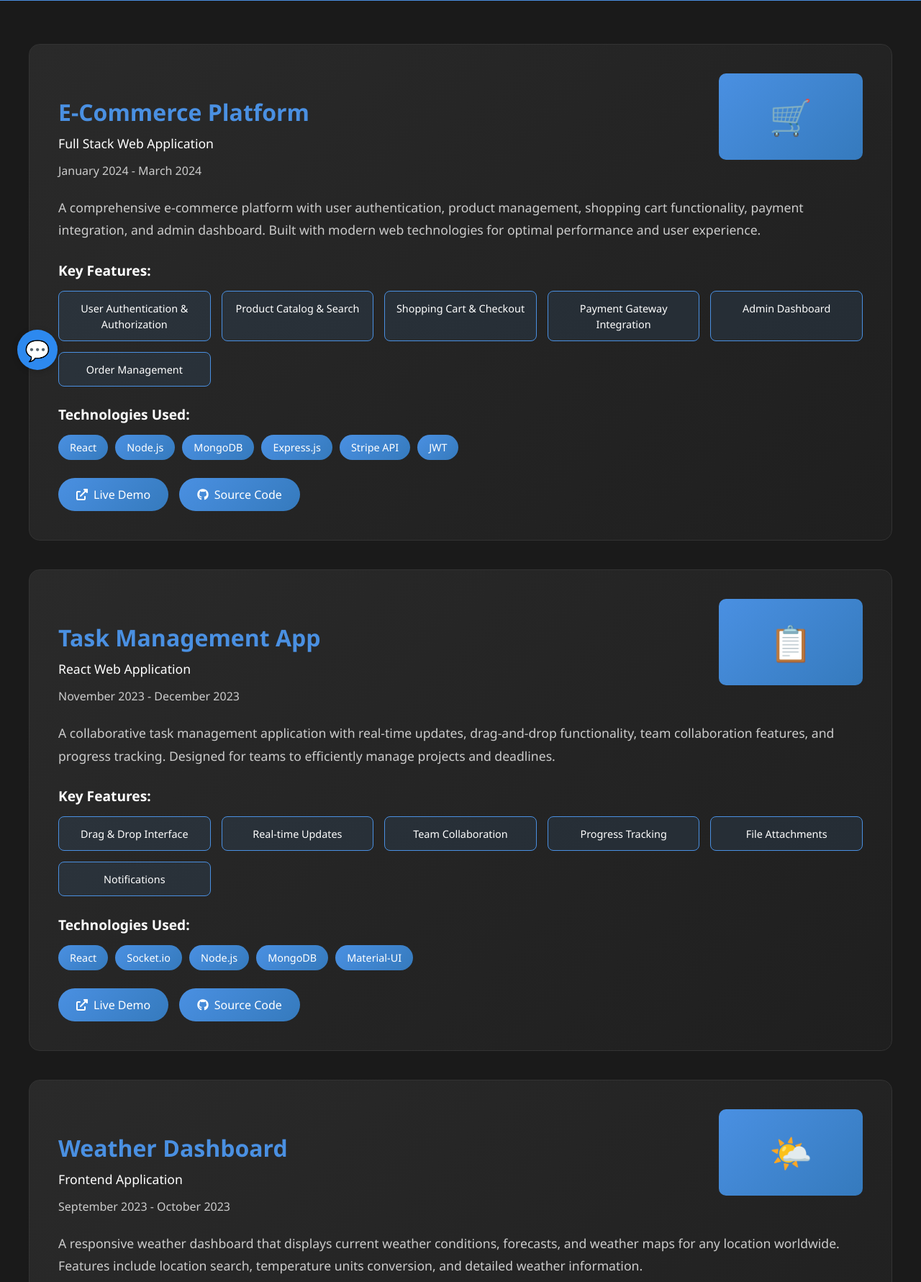
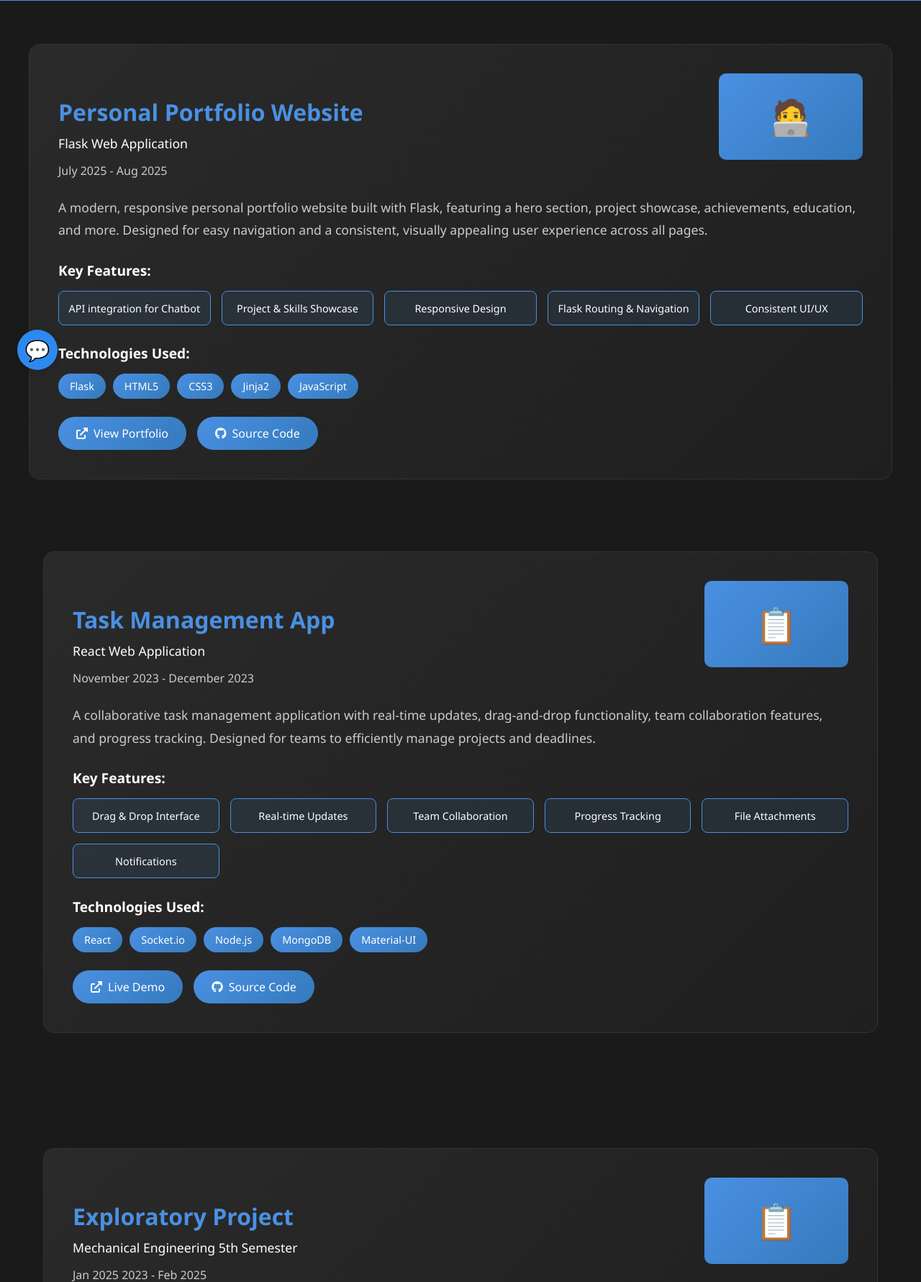
Before and after one commit to Rish1709/MyPortfolio, a Flask app: page /projects in a window 1280 px wide. Shown: the part 262-2043 px from the top of the page at 72% size. Run offline with Flask 3, Linux system fonts and the light colour scheme.

Commit message:
Update projects.html
Updated projects

```diff
--- a/templates/projects.html
+++ b/templates/projects.html
@@ -235,64 +235,52 @@
     </div>
 
     <div class="projects-section">
+        <!-- Portfolio Website Project Entry -->
         <div class="project-item">
             <div class="project-header">
                 <div class="project-info">
-                    <h3>E-Commerce Platform</h3>
-                    <div class="category">Full Stack Web Application</div>
-                    <div class="duration">January 2024 - March 2024</div>
+                    <h3>Personal Portfolio Website</h3>
+                    <div class="category">Flask Web Application</div>
+                    <div class="duration">July 2025 - Aug 2025</div>
                 </div>
-                <div class="project-image">🛒</div>
+                <div class="project-image">🧑‍💻</div>
             </div>
             <div class="project-description">
-                A comprehensive e-commerce platform with user authentication, product management,
-                shopping cart functionality, payment integration, and admin dashboard. Built with
-                modern web technologies for optimal performance and user experience.
+                A modern, responsive personal portfolio website built with Flask, featuring a hero section, project showcase, achievements, education, and more. Designed for easy navigation and a consistent, visually appealing user experience across all pages.
             </div>
             <div class="project-features">
                 <h4>Key Features:</h4>
                 <div class="features-list">
-                    <div class="feature-item">
-                        <span>User Authentication & Authorization</span>
-                    </div>
-                    <div class="feature-item">
-                        <span>Product Catalog & Search</span>
-                    </div>
-                    <div class="feature-item">
-                        <span>Shopping Cart & Checkout</span>
-                    </div>
-                    <div class="feature-item">
-                        <span>Payment Gateway Integration</span>
-                    </div>
-                    <div class="feature-item">
-                        <span>Admin Dashboard</span>
-                    </div>
-                    <div class="feature-item">
-                        <span>Order Management</span>
-                    </div>
+                    <div class="feature-item"><span>API integration for Chatbot</span></div>
+                    <div class="feature-item"><span>Project & Skills Showcase</span></div>
+                    <div class="feature-item"><span>Responsive Design</span></div>
+                    <div class="feature-item"><span>Flask Routing & Navigation</span></div>
+                    <div class="feature-item"><span>Consistent UI/UX</span></div>
                 </div>
             </div>
             <div class="project-tech">
                 <h4>Technologies Used:</h4>
                 <div class="tech-stack">
-                    <span class="tech-tag">React</span>
-                    <span class="tech-tag">Node.js</span>
-                    <span class="tech-tag">MongoDB</span>
-                    <span class="tech-tag">Express.js</span>
-                    <span class="tech-tag">Stripe API</span>
-                    <span class="tech-tag">JWT</span>
+                    <span class="tech-tag">Flask</span>
+                    <span class="tech-tag">HTML5</span>
+                    <span class="tech-tag">CSS3</span>
+                    <span class="tech-tag">Jinja2</span>
+                    <span class="tech-tag">JavaScript</span>
                 </div>
             </div>
             <div class="project-links">
-                <a href="#" class="project-link">
-                    <i class="fas fa-external-link-alt"></i> Live Demo
+                <a href="{{ url_for('index') }}" class="project-link">
+                    <i class="fas fa-external-link-alt"></i> View Portfolio
                 </a>
-                <a href="#" class="project-link">
+                    <a href="https://github.com/Rish1709/MyPortfolio" class="project-link">
                     <i class="fab fa-github"></i> Source Code
                 </a>
+
             </div>
         </div>
 
+
+        <div class="projects-section">
         <div class="project-item">
             <div class="project-header">
                 <div class="project-info">
@@ -330,6 +318,7 @@
                     </div>
                 </div>
             </div>
+
             <div class="project-tech">
                 <h4>Technologies Used:</h4>
                 <div class="tech-stack">
@@ -349,100 +338,22 @@
                 </a>
             </div>
         </div>
-
-        <div class="project-item">
+    </div>
+    <div class="projects-section">
+    <div class="project-item">
             <div class="project-header">
                 <div class="project-info">
-                    <h3>Weather Dashboard</h3>
-                    <div class="category">Frontend Application</div>
-                    <div class="duration">September 2023 - October 2023</div>
+                    <h3>Exploratory Project</h3>
+                    <div class="category">Mechanical Engineering 5th Semester</div>
+                    <div class="duration">Jan 2025 2023 - Feb 2025</div>
                 </div>
-                <div class="project-image">🌤️</div>
+                <div class="project-image">📋</div>
             </div>
             <div class="project-description">
-                A responsive weather dashboard that displays current weather conditions, forecasts,
-                and weather maps for any location worldwide. Features include location search,
-                temperature units conversion, and detailed weather information.
-            </div>
-            <div class="project-features">
-                <h4>Key Features:</h4>
-                <div class="features-list">
-                    <div class="feature-item">
-                        <span>Current Weather Display</span>
-                    </div>
-                    <div class="feature-item">
-                        <span>5-Day Forecast</span>
-                    </div>
-                    <div class="feature-item">
-                        <span>Location Search</span>
-                    </div>
-                    <div class="feature-item">
-                        <span>Weather Maps</span>
-                    </div>
-                    <div class="feature-item">
-                        <span>Unit Conversion</span>
-                    </div>
-                    <div class="feature-item">
-                        <span>Responsive Design</span>
-                    </div>
-                </div>
-            </div>
-            <div class="project-tech">
-                <h4>Technologies Used:</h4>
-                <div class="tech-stack">
-                    <span class="tech-tag">HTML5</span>
-                    <span class="tech-tag">CSS3</span>
-                    <span class="tech-tag">JavaScript</span>
-                    <span class="tech-tag">Weather API</span>
-                    <span class="tech-tag">Chart.js</span>
-                </div>
-            </div>
-            <div class="project-links">
-                <a href="#" class="project-link">
-                    <i class="fas fa-external-link-alt"></i> Live Demo
-                </a>
-                <a href="#" class="project-link">
-                    <i class="fab fa-github"></i> Source Code
-                </a>
-            </div>
-        </div>
-        <!-- Portfolio Website Project Entry -->
-        <div class="project-item">
-            <div class="project-header">
-                <div class="project-info">
-                    <h3>Personal Portfolio Website</h3>
-                    <div class="category">Flask Web Application</div>
-                    <div class="duration">June 2024 - July 2024</div>
-                </div>
-                <div class="project-image">🧑‍💻</div>
-            </div>
-            <div class="project-description">
-                A modern, responsive personal portfolio website built with Flask, featuring a hero section, project showcase, achievements, education, and more. Designed for easy navigation and a consistent, visually appealing user experience across all pages.
-            </div>
-            <div class="project-features">
-                <h4>Key Features:</h4>
-                <div class="features-list">
-                    <div class="feature-item"><span>API integration for Chatbot</span></div>
-                    <div class="feature-item"><span>Project & Skills Showcase</span></div>
-                    <div class="feature-item"><span>Responsive Design</span></div>
-                    <div class="feature-item"><span>Flask Routing & Navigation</span></div>
-                    <div class="feature-item"><span>Consistent UI/UX</span></div>
-                </div>
-            </div>
-            <div class="project-tech">
-                <h4>Technologies Used:</h4>
-                <div class="tech-stack">
-                    <span class="tech-tag">Flask</span>
-                    <span class="tech-tag">HTML5</span>
-                    <span class="tech-tag">CSS3</span>
-                    <span class="tech-tag">Jinja2</span>
-                    <span class="tech-tag">JavaScript</span>
-                </div>
-            </div>
-            <div class="project-links">
-                <a href="{{ url_for('index') }}" class="project-link">
-                    <i class="fas fa-external-link-alt"></i> View Portfolio
-                </a>
+            Developed sustainable ‘eco-bricks’ by combining clay with fly ash, plastic waste, rice husk, and coconut fiber as part of an
+            exploratory research project under Prof. Cherian Samuel.
+            Conducted lab-scale tests to analyze compressive strength and thermal resistance, showcasing potential to reduce clay
+            usage by over 50% and promote environmental sustainability.
             </div>
         </div>
     </div>
```
